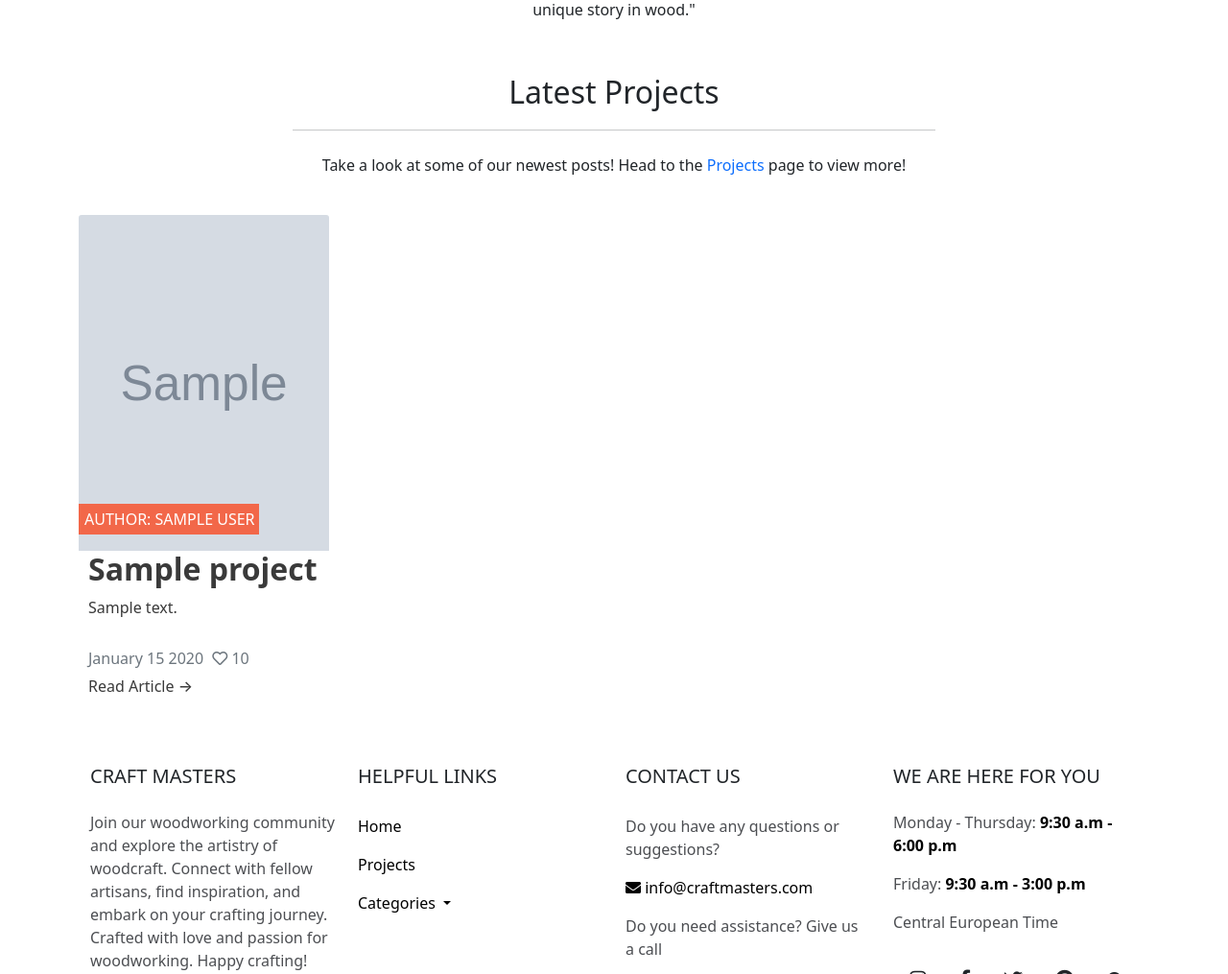
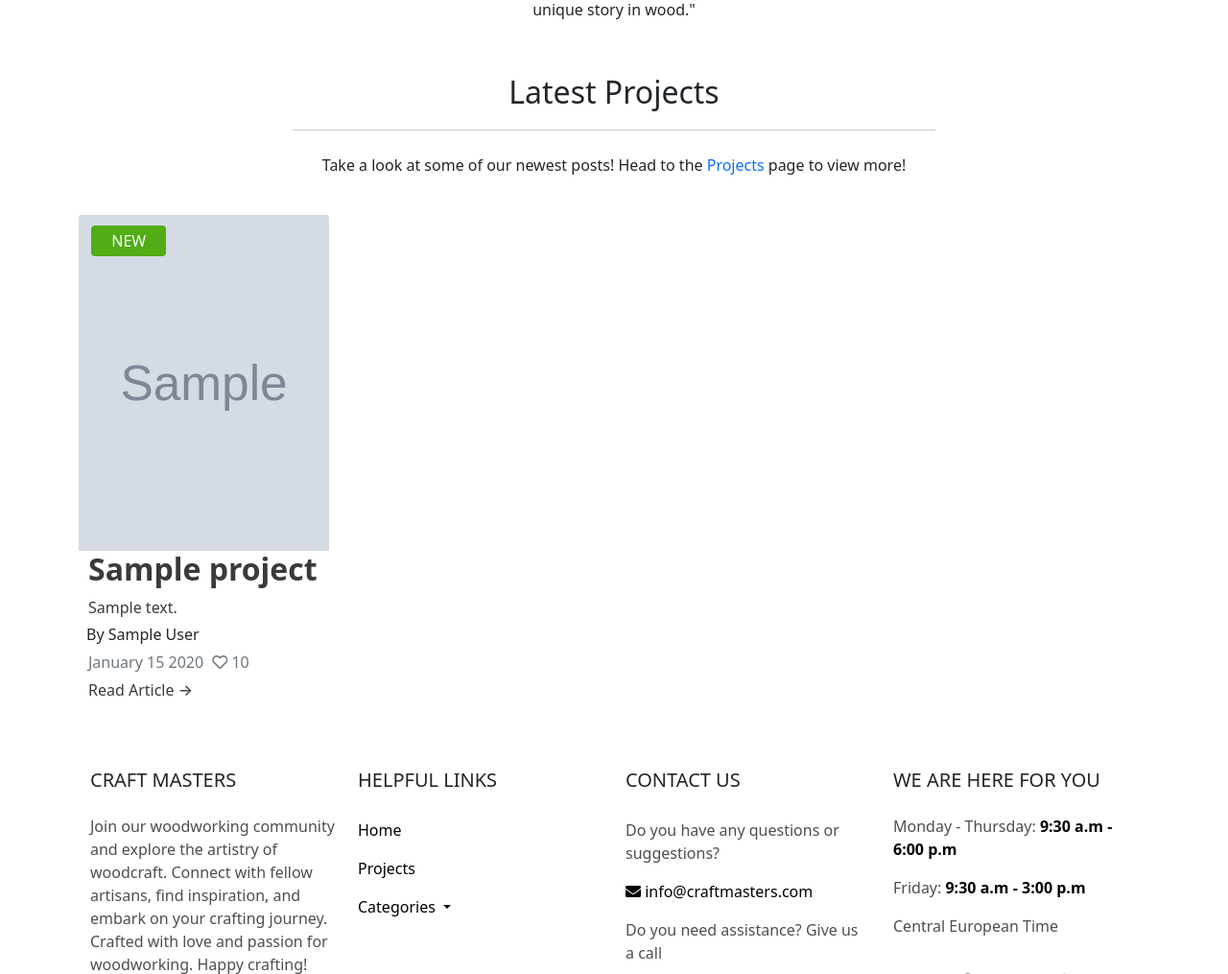
Before and after one commit to MarkD117/craftmasters, a Django app: template templates/index.html in a window 1280 px wide. Shown: the part 1130-2145 px from the top of the page at 96% size. Run offline with Django 3.2, Linux system fonts and the light colour scheme; tables that the repository leaves empty hold one stand-in row (values such as "Sample post"); the template is opened without the code that fills it: values that come from a table or form of the project are taken from there, most other values are stand-ins (such as "Sample title", 1, 10 or a date in 2020); grey boxes marked "Sample" are stand-in pictures; parts of the project's set-up code (start-up, migrations or seed data) failed here and were passed over.

Commit message:
Add 'NEW' label style to latest posts in index.html

```diff
--- a/static/css/style.css
+++ b/static/css/style.css
@@ -41,6 +41,19 @@
 .home-hr{
     margin: auto;
     width: 60%;
+}
+
+.new-label {
+    position: absolute;
+    top: 3%;
+    left: 5%;
+    min-width: 30%;
+    background-color: #51ac15;
+}
+
+.new-text {
+    color: white;
+    margin: 4px;
 }
 
 /* footer */
--- a/templates/index.html
+++ b/templates/index.html
@@ -42,8 +42,8 @@
                     {% else %}
                     <img class="card-img-top project-card-image-top" src=" {{ project.title_image.url }}">
                     {% endif %}
-                    <div class="author-label">
-                        <p class="author">Author: {{ project.author }}</p>
+                    <div class="new-label rounded">
+                        <p class="new-text text-center">NEW</p>
                     </div>
                 </div>
                 <!-- url allows users to open specific post in the detailed post view -->
@@ -51,7 +51,9 @@
                     <h2 class="card-title project-title">{{ project.title }}</h2>
                     <p class="card-text project-description">{{ project.description }}</p>
                 </a>
-                <br>
+                <p class="mb-0 ms-2 mt-1">
+                    By {{ project.author }}
+                </p>
                 <p class="card-text text-muted h6 project-info">
                     <span class="mt-2">
                         {{ project.created_on|date:"F d Y" }}
```
